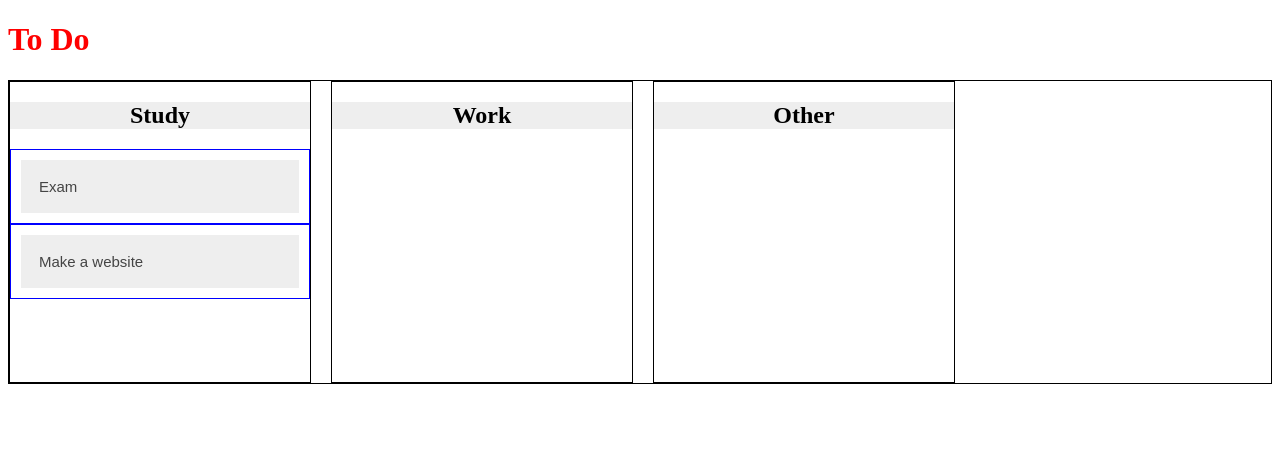
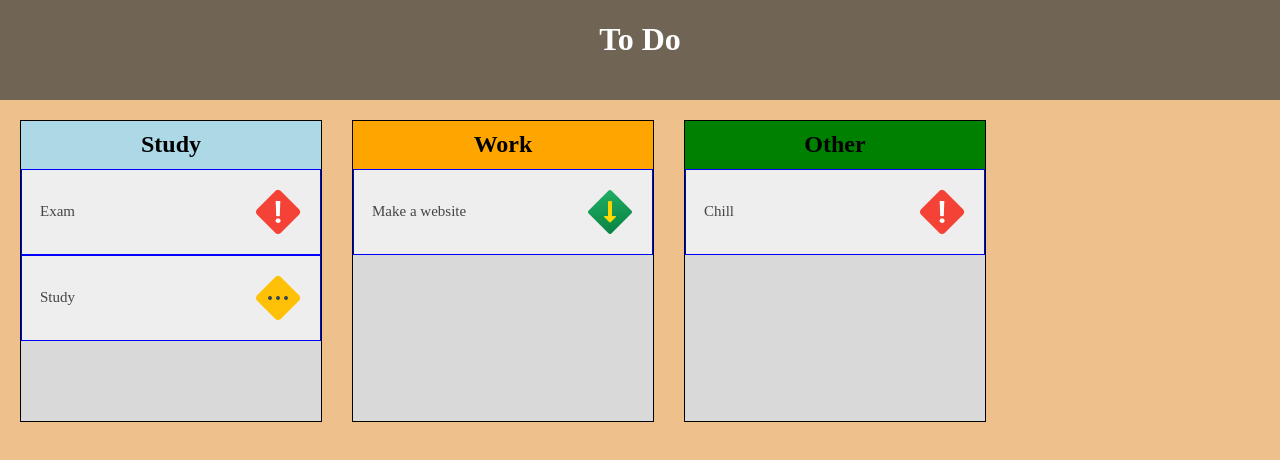
Before and after one commit to Maxnikit/todo, a website built with webpack: page dist/index.html in a window 1280 px wide. Built offline with nearby package versions, Linux system fonts and the light colour scheme.

Commit message:
Improve styling

```diff
--- a/package.json
+++ b/package.json
@@ -17,5 +17,8 @@
     "style-loader": "^3.3.4",
     "webpack": "^5.89.0",
     "webpack-cli": "^5.1.4"
+  },
+  "dependencies": {
+    "normalize.css": "^8.0.1"
   }
 }
--- a/src/dom.js
+++ b/src/dom.js
@@ -1,3 +1,4 @@
+import "normalize.css";
 import "./style.css";
 
 export function displayProjectList(projectList) {
@@ -10,12 +11,26 @@ export function displayProjectList(projectList) {
     const projectHeader = document.createElement("h2");
     projectHeader.textContent = project.name;
     projectItem.appendChild(projectHeader);
+    if (project.color !== undefined) {
+      projectHeader.style.backgroundColor = project.color;
+    }
     project.tasks.forEach((task) => {
       const taskItem = document.createElement("div");
       taskItem.classList.add("task-item");
+
       const taskHeader = document.createElement("button");
       taskHeader.classList.add("collapsible");
+      const icon = document.createElement("i");
+      icon.classList.add("priority-icon");
+      if (task.priority === "high") {
+        icon.classList.add("high");
+      } else if (task.priority === "medium") {
+        icon.classList.add("medium");
+      } else if (task.priority === "low") {
+        icon.classList.add("low");
+      }
       taskHeader.textContent = task.name;
+      taskHeader.appendChild(icon);
       taskItem.appendChild(taskHeader);
       projectItem.appendChild(taskItem);
 
@@ -29,3 +44,20 @@ export function displayProjectList(projectList) {
     projectListContainer.appendChild(projectItem);
   });
 }
+
+export function addCollapsibility() {
+  var coll = document.getElementsByClassName("collapsible");
+  var i;
+
+  for (i = 0; i < coll.length; i++) {
+    coll[i].addEventListener("click", function () {
+      this.classList.toggle("active");
+      var content = this.nextElementSibling;
+      if (content.style.maxHeight) {
+        content.style.maxHeight = null;
+      } else {
+        content.style.maxHeight = content.scrollHeight + "px";
+      }
+    });
+  }
+}
--- a/src/index.js
+++ b/src/index.js
@@ -1,34 +1,25 @@
+// TODO Add sorting by alphabet, due date, priority
+// TODO add icons for different prioritys
+// TODO add remaining time on task
 import { Task } from "./task.js";
 import { todoList } from "./todoList.js";
-import { displayProjectList, displayTaskList } from "./dom.js";
+import { displayProjectList, addCollapsibility } from "./dom.js";
 import { project } from "./project.js";
 
 let task1 = new Task("Exam", "Prepare for exams", "2022-01-01", "high");
 let task2 = new Task("Make a website", "JS+CSS", "2022-01-02", "low");
-console.log(task1);
-todoList.addTask(task1);
-todoList.addTask(task2);
-console.log(todoList.getTaskList());
+let task3 = new Task("Study", "Study for 1 hour", "2022-01-03", "medium");
+let task4 = new Task("Chill", "Relax", "2022-01-04", "high");
 
-let studyProject = new project("Study", "blue");
-let workProject = new project("Work", "red");
+let studyProject = new project("Study", "lightblue");
+let workProject = new project("Work", "orange");
 let otherProject = new project("Other", "green");
 
 project.addTask(studyProject, task1);
-project.addTask(studyProject, task2);
+project.addTask(workProject, task2);
+project.addTask(studyProject, task3);
+project.addTask(otherProject, task4);
 console.log(project.getProjectList());
 displayProjectList(project.getProjectList());
-var coll = document.getElementsByClassName("collapsible");
-var i;
 
-for (i = 0; i < coll.length; i++) {
-  coll[i].addEventListener("click", function () {
-    this.classList.toggle("active");
-    var content = this.nextElementSibling;
-    if (content.style.maxHeight) {
-      content.style.maxHeight = null;
-    } else {
-      content.style.maxHeight = content.scrollHeight + "px";
-    }
-  });
-}
+addCollapsibility();
--- a/src/project.js
+++ b/src/project.js
@@ -1,5 +1,4 @@
 import { todoList } from "./todoList.js";
-
 export class project {
   static projectList = [];
   constructor(name, color) {
--- a/src/style.css
+++ b/src/style.css
@@ -1,15 +1,39 @@
+:root {
+  --high-icon: url(./assets/icons8-priority-48.png);
+  --medium-icon: url(./assets/icons8-medium-priority-48.png);
+  --low-icon: url(./assets/icons8-low-priority-48.png);
+  --main: #706455;
+  --background: #eec18c;
+}
+body {
+  background-color: var(--background);
+}
+header {
+  background-color: var(--main);
+  display: flex;
+  flex-direction: column;
+  justify-content: start;
+  align-items: center;
+  color: white;
+  height: 100px;
+}
 h1 {
-  color: red;
+}
+h2 {
+  margin: 0;
+  padding: 10px;
 }
 #projectList {
   display: flex;
-  border: black 1px solid;
-  gap: 20px;
+
+  gap: 30px;
+  margin: 20px;
 }
 #projectList > .project-item {
   border: black 1px solid;
   height: 300px;
   width: 300px;
+  background-color: #d9d9d9;
 
   display: flex;
   flex-direction: column;
@@ -20,7 +44,6 @@ h1 {
 }
 #projectList > .project-item > .task-item {
   border: blue 1px solid;
-  padding: 10px;
 }
 .task-item > button {
   background-color: #eee;
@@ -32,9 +55,12 @@ h1 {
   text-align: left;
   outline: none;
   font-size: 15px;
+  display: flex;
+  justify-content: space-between;
+  align-items: center;
 }
 .active,
-.task-item:hover {
+.task-item > button:hover {
   background-color: #ccc;
 }
 .task-info {
@@ -44,3 +70,21 @@ h1 {
   overflow: hidden;
   transition: max-height 0.2s ease-out;
 }
+.priority-icon.high {
+  background-image: var(--high-icon);
+}
+
+.priority-icon.medium {
+  background-image: var(--medium-icon);
+}
+
+.priority-icon.low {
+  background-image: var(--low-icon);
+}
+
+.priority-icon {
+  display: inline-block;
+  width: 48px;
+  height: 48px;
+  background-size: 48px 48px;
+}
```
Also changed, not shown: dist/5367aad06c1f45e080a3.png (added), dist/6d3a856e2659274b4361.png (added), dist/bundle.js, dist/ce4c847c98a443f0fc92.png (added), src/assets/icons8-low-priority-48.png (added), src/assets/icons8-medium-priority-48.png (added), src/assets/icons8-priority-48.png (added), 1 other file.
